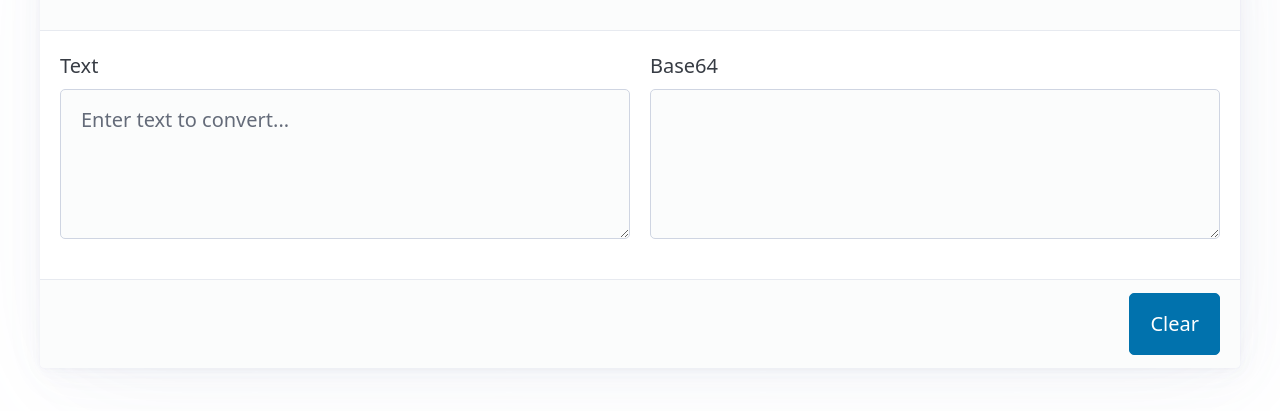
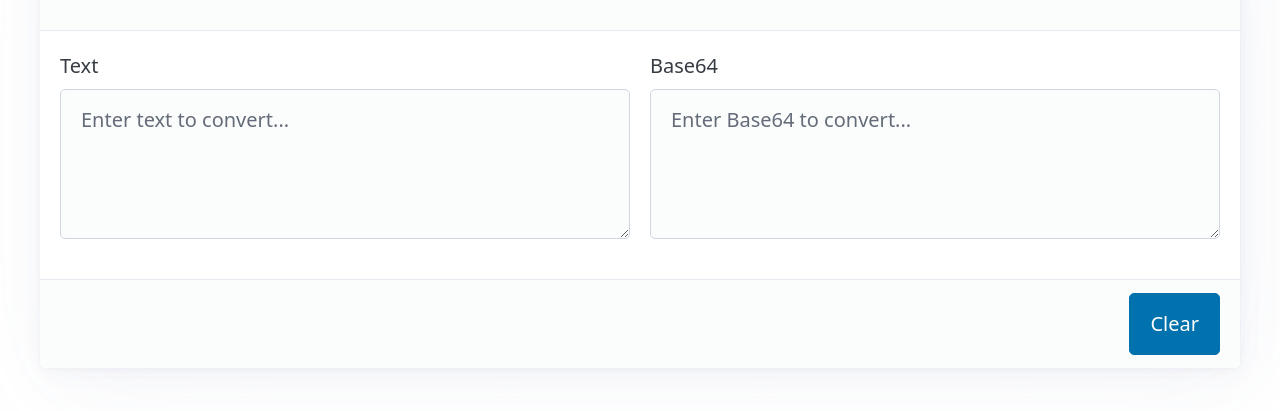
Before and after one commit to edysegura/html5-base64, a website built with Vite: page index.html in a window 1280 px wide. Shown: the part 131-542 px from the top of the page. Built offline with nearby package versions, Linux system fonts and the light colour scheme.

Commit message:
feat: add placeholder text to Base64 input textarea

```diff
--- a/index.html
+++ b/index.html
@@ -25,7 +25,10 @@
           </div>
           <div>
             <label for="inputBase64">Base64</label>
-            <textarea id="inputBase64"></textarea>
+            <textarea
+              id="inputBase64"
+              placeholder="Enter Base64 to convert..."
+            ></textarea>
           </div>
         </div>
         <footer>
```
